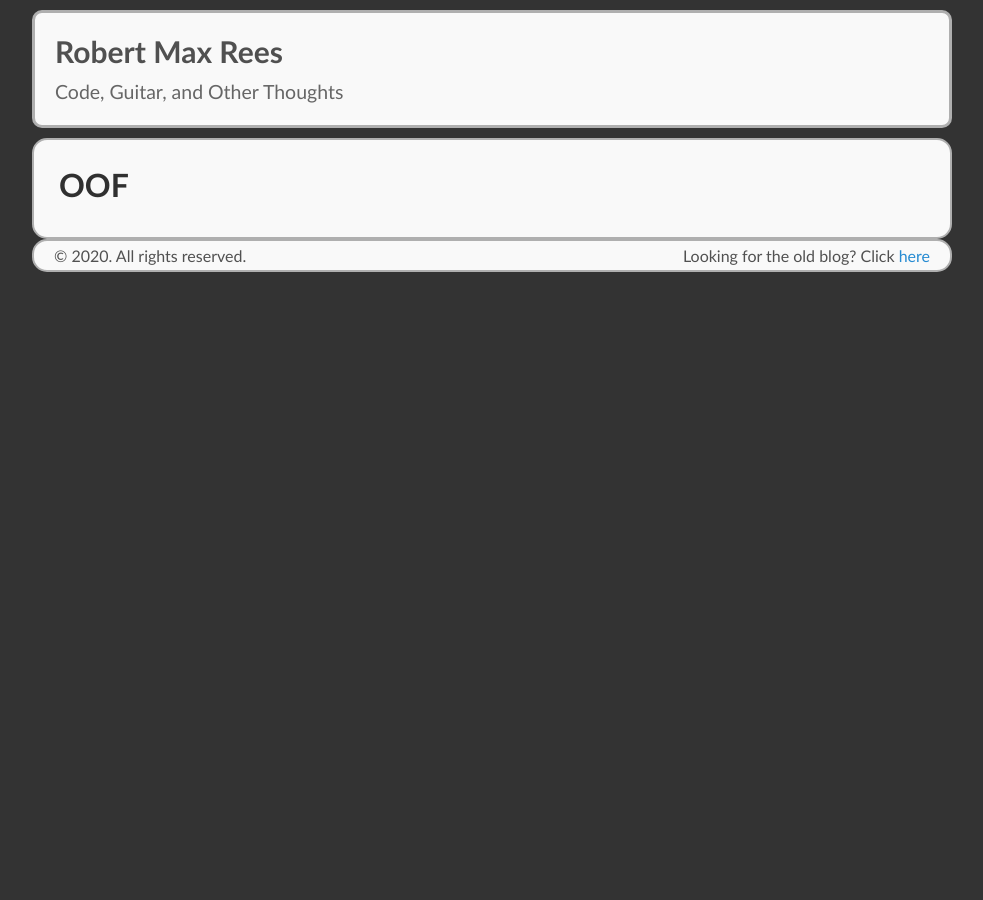
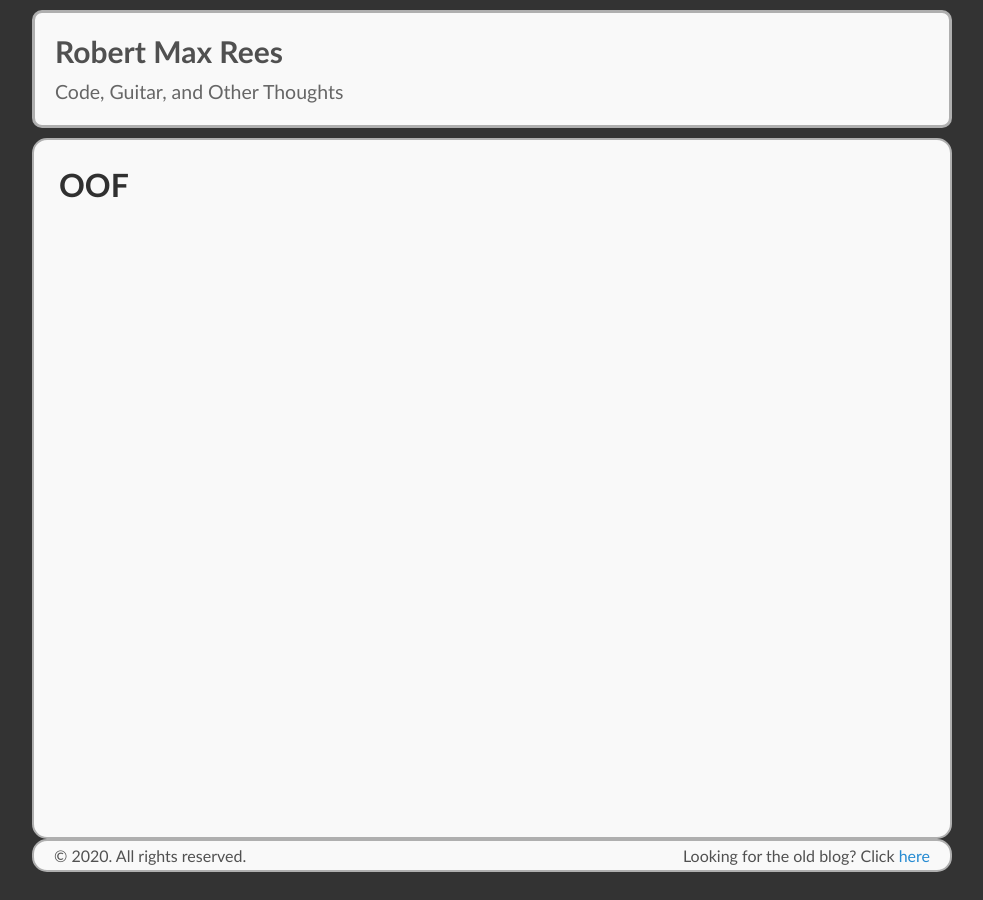
Before and after one commit to robertmaxrees/robertmaxrees.github.io, a Jekyll site: the page built from radiolivestream.html, in a window 1280 px wide. Shown: the whole page, without its empty margins (148-1131 px from the left). Built offline with Jekyll 4.4.1, drawn with Linux system fonts in a browser that asks for light colours; Markdown is read by kramdown in place of the engine named in the settings; a script that is not in the unit is left out; comment, search, counter and statistics services are not loaded.

Commit message:
wait wat

```diff
--- a/public/css/poole.css
+++ b/public/css/poole.css
@@ -356,6 +356,15 @@ tbody tr:nth-child(odd) th {
   font-size: 25px;
 }
 
+.radiostream {
+  height: 600px;
+
+}
+
+#tlkio {
+  height: 600px;
+}
+
 /* Meta data line below post title */
 .post-date {
   display: block;
```
